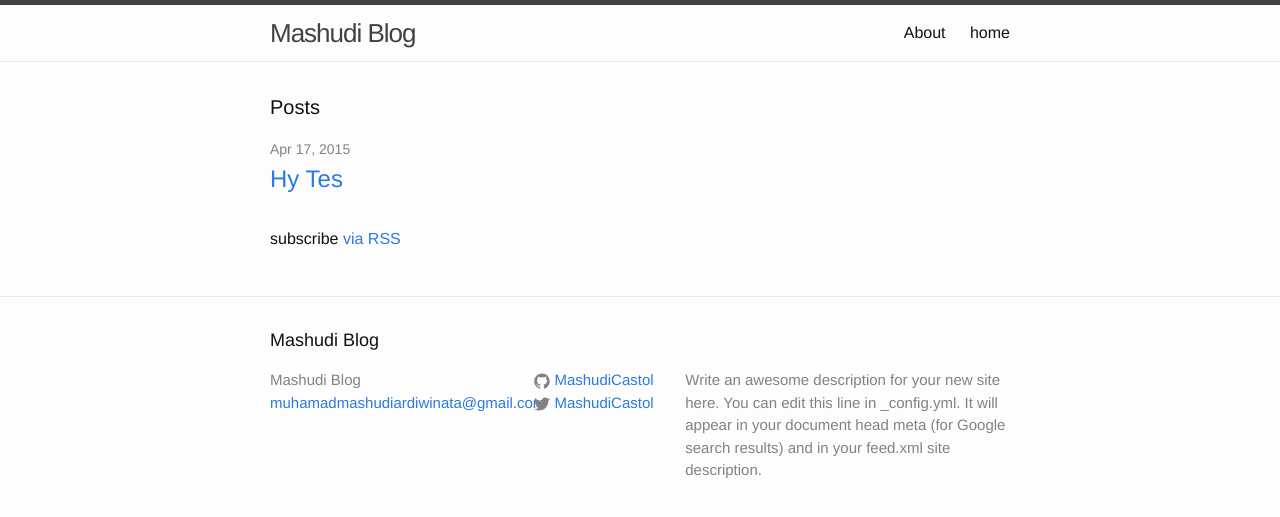
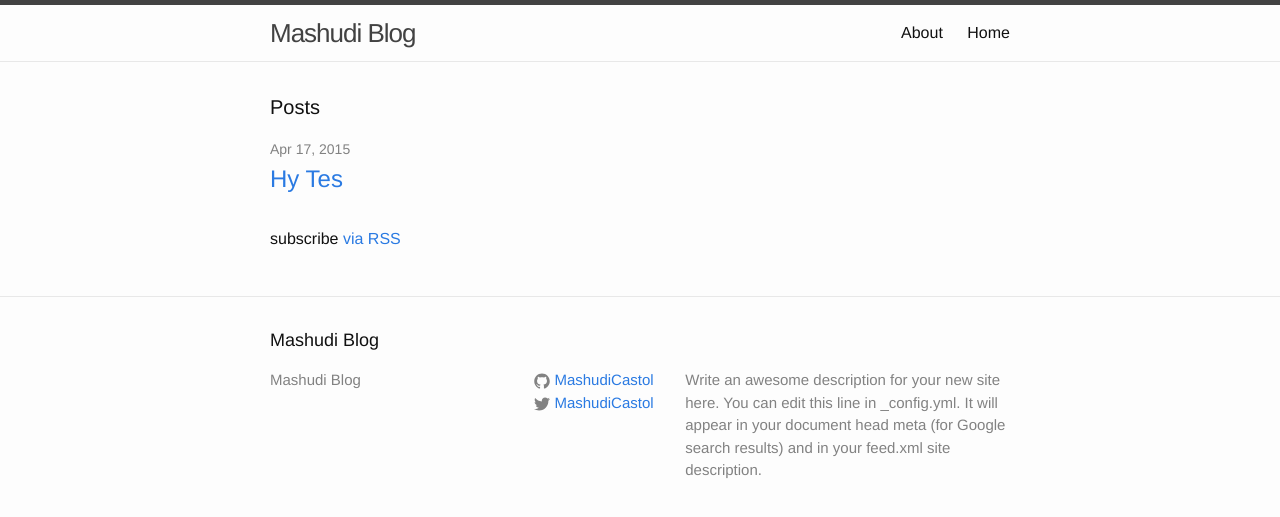
Before and after one commit to MashudiSudonym/diTerminal, a Jekyll site: the page built from index.html, in a window 1280 px wide. Shown: the top 517 px of the page. Built offline with Jekyll 4.4.1, drawn with Linux system fonts in a browser that asks for light colours.

Commit message:
Halaman update

```diff
--- a/_config.yml
+++ b/_config.yml
@@ -1,11 +1,9 @@
 # Site settings
 title: Mashudi Blog
-email: muhamadmashudiardiwinata@gmail.com
 description: > # this means to ignore newlines until "baseurl:"
   Write an awesome description for your new site here. You can edit this
   line in _config.yml. It will appear in your document head meta (for
   Google search results) and in your feed.xml site description.
-baseurl: "" # the subpath of your site, e.g. /blog/
 url: "http://mashudicastol.github.io" # the base hostname & protocol for your site
 twitter_username: MashudiCastol
 github_username:  MashudiCastol
--- a/index.html
+++ b/index.html
@@ -1,6 +1,6 @@
 ---
 layout: default
-title: home
+title: Home
 ---
 
 <div class="home">
```
